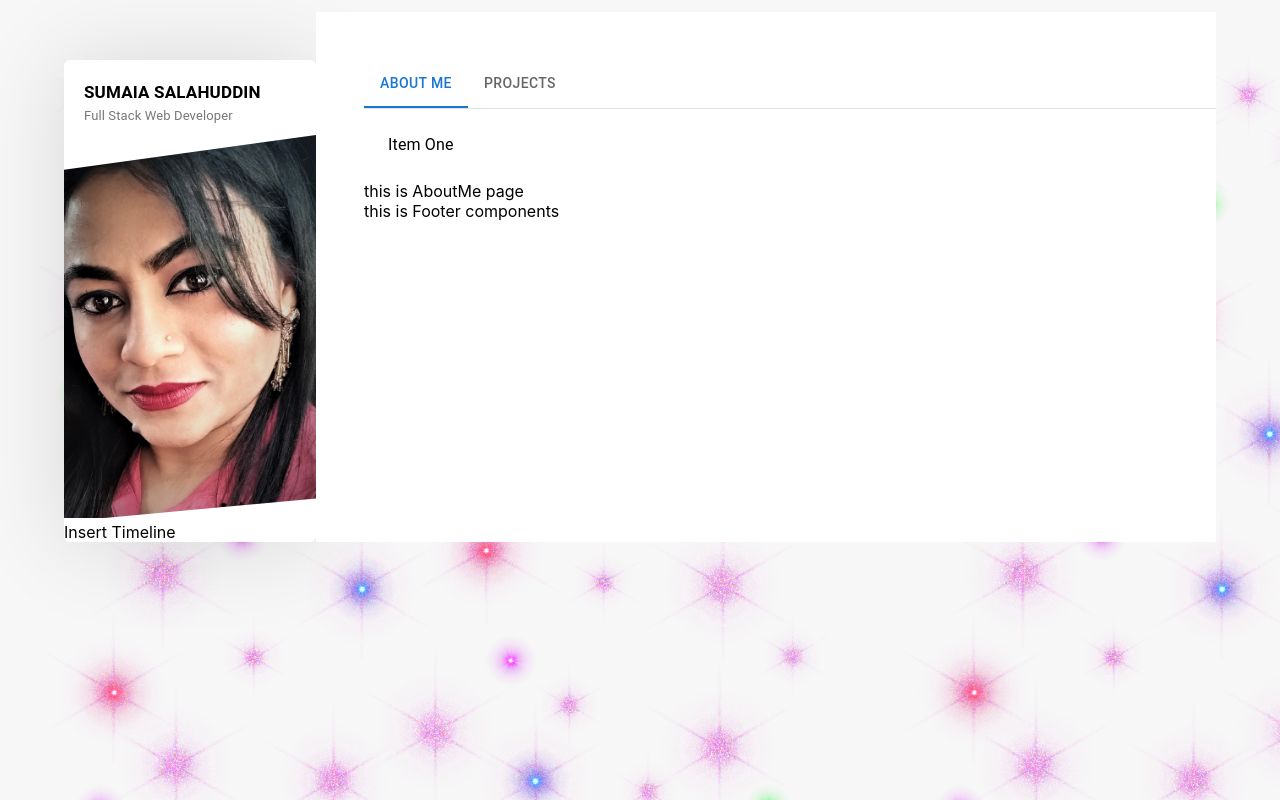
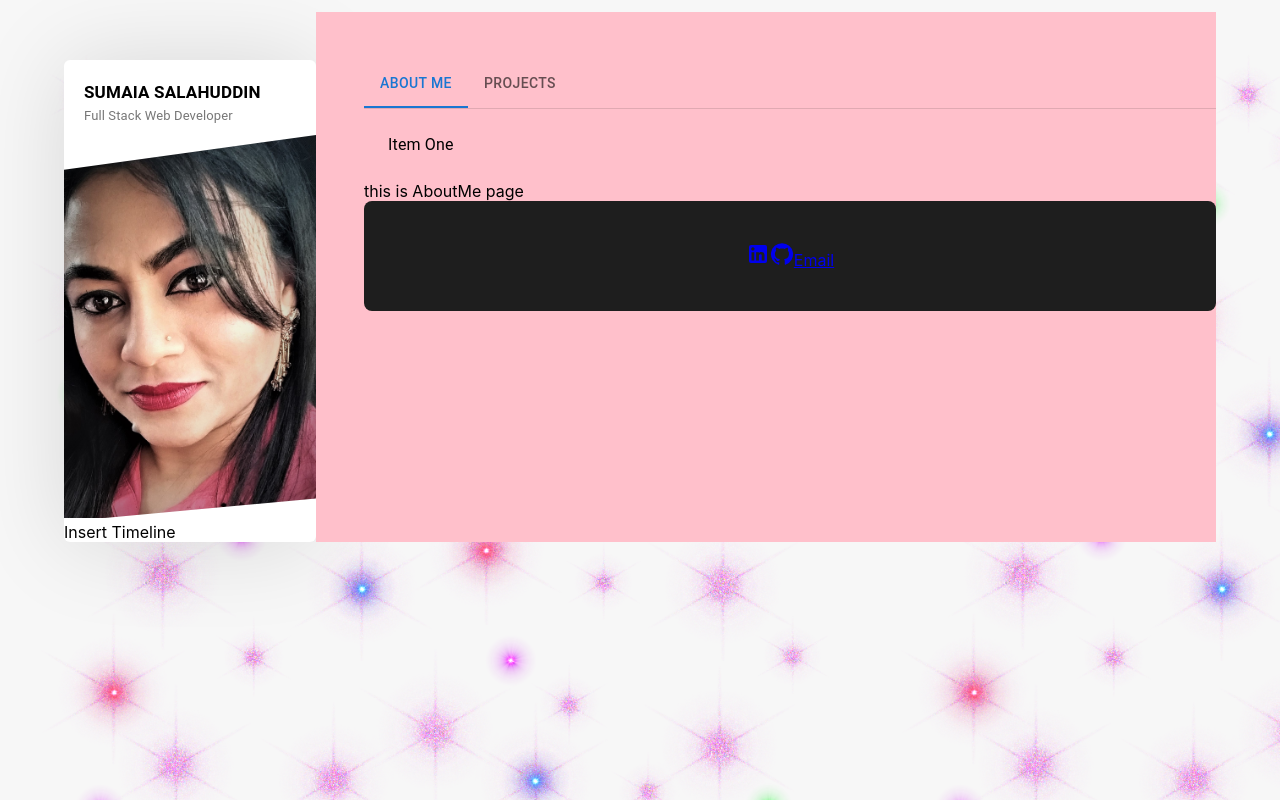
Before and after one commit to SumaiaSorna/react-portfolio, a React (Create React App) app: page / in a window 1280 px wide. Built offline with nearby package versions, Linux system fonts and the light colour scheme.

Commit message:
added footer

```diff
--- a/src/App.js
+++ b/src/App.js
@@ -19,7 +19,7 @@ export const App = () => {
         <Grid item xs={12} sm={12} md={4} lg={3}>
           <Profile />
         </Grid>
-        <Grid item xs style={{ backgroundColor: "white" }}>
+        <Grid item xs style={{ backgroundColor: "pink" }}>
           <Header />
           <Router>
             <Routes>
--- /dev/null
+++ b/src/components/Footer/Footer.css
@@ -0,0 +1,11 @@
+.footer {
+  background-color: #1e1e1e;
+  color: white;
+  display: flex;
+  flex-wrap: wrap;
+  align-items: center;
+  justify-content: center;
+  min-height: 70px;
+  border-radius: 8px;
+  padding: 20px 25px;
+}
--- a/src/components/Footer/index.js
+++ b/src/components/Footer/index.js
@@ -1,5 +1,27 @@
 import React from "react";
+import GitHubIcon from "@mui/icons-material/GitHub";
+import LinkedInIcon from "@mui/icons-material/LinkedIn";
+
+import "./Footer.css";
 
 export const Footer = () => {
-  return <div> this is Footer components</div>;
+  return (
+    <div className="footer">
+      {/* <h3>
+          Sum<span>aia</span> Salah<span>uddin</span>
+        </h3> */}
+      <div className="contact-me">
+        <a
+          target="_blank"
+          href="https://www.linkedin.com/in/sumaia-salahuddin-519521218/"
+        >
+          <LinkedInIcon />
+        </a>
+        <a target="_blank" href="https://github.com/SumaiaSorna">
+          <GitHubIcon />
+        </a>
+        <a href="mailto:sorna.sumaia@gmail.com">Email</a>
+      </div>
+    </div>
+  );
 };
--- a/src/index.css
+++ b/src/index.css
@@ -10,7 +10,7 @@ body {
   -webkit-font-smoothing: antialiased;
   -moz-osx-font-smoothing: grayscale;
   background: #fafafa;
-  overflow: hidden;
+  overflow-x: hidden;
   background: url("./assets/images/bg-image.png");
 }
 
```
